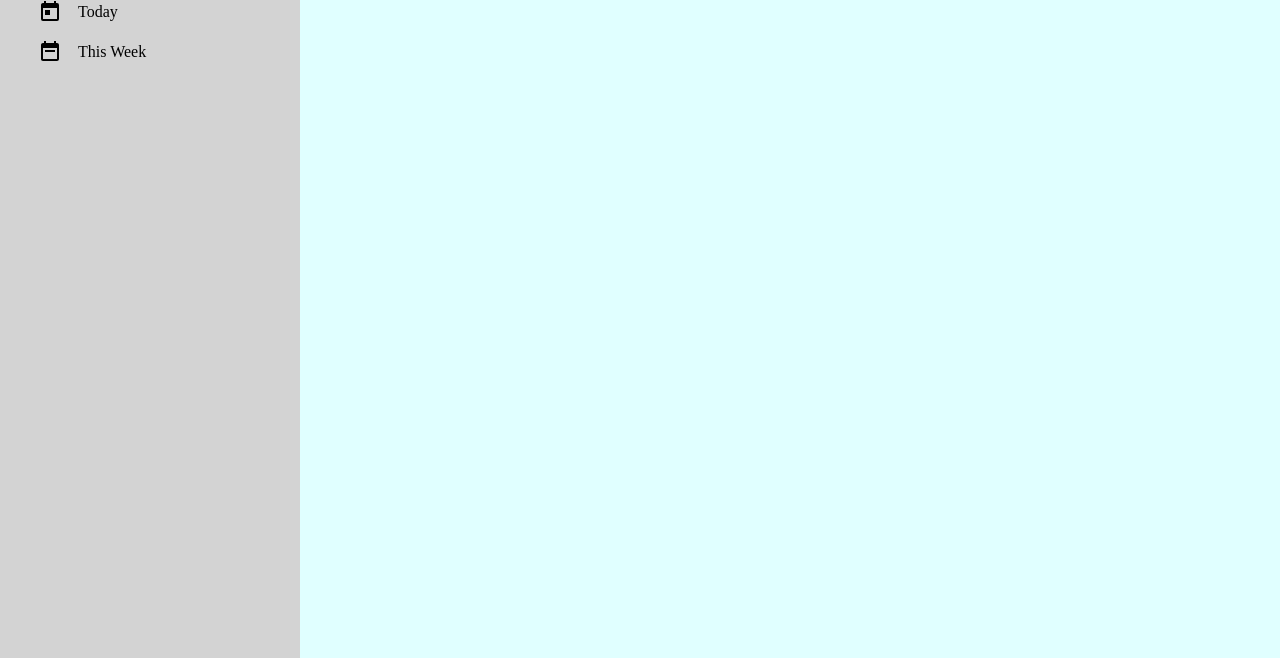
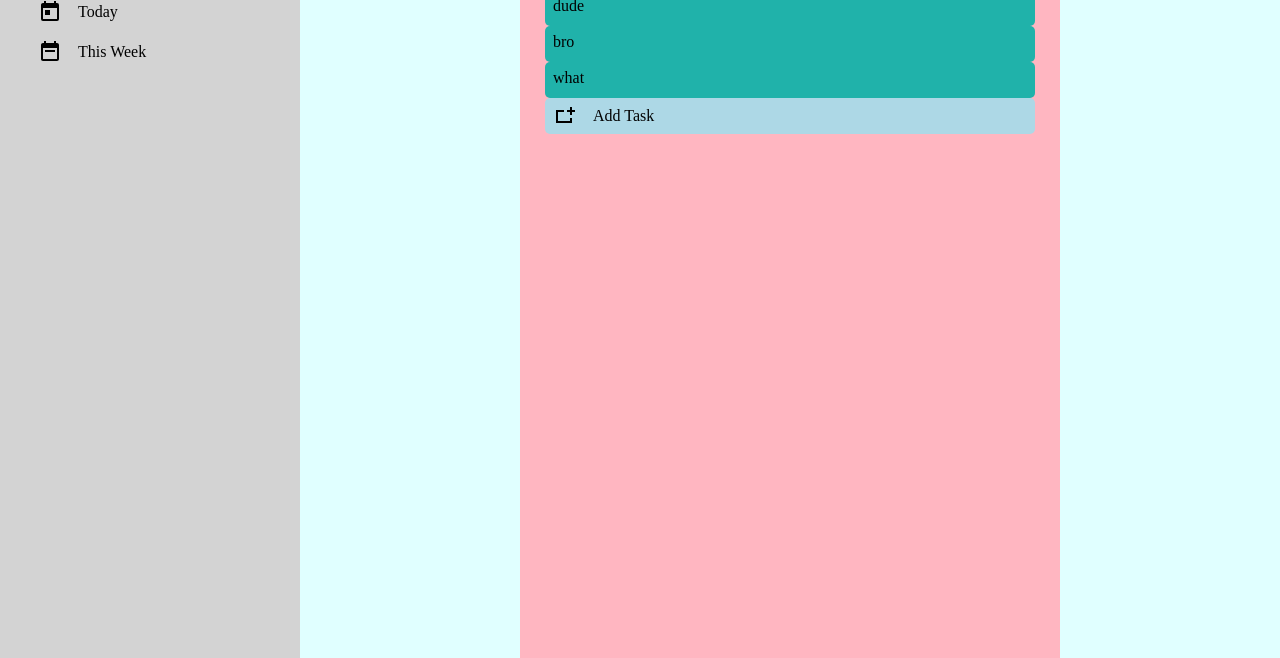
Before and after one commit to gcerv93/todo-list, a website built with webpack: page src/index.html in a window 1280 px wide. Shown: the part 120-778 px from the top of the page. Built offline with nearby package versions, Linux system fonts and the light colour scheme.

Commit message:
add layout for default page content

```diff
--- /dev/null
+++ b/src/homePage.js
@@ -0,0 +1,49 @@
+import Plus from './images/plus-sign-rectangle.svg';
+
+const taskButtonTemplate = () => {
+  const plusSign = new Image();
+  plusSign.src = Plus;
+
+  const addTaskButton = document.createElement('div');
+  addTaskButton.classList.add('default-task-button');
+  addTaskButton.appendChild(plusSign);
+
+  const text = document.createElement('p');
+  text.textContent = 'Add Task';
+  addTaskButton.appendChild(text);
+
+  return addTaskButton;
+};
+
+const taskTemplate = (name) => {
+  const templateDiv = document.createElement('div');
+  templateDiv.classList.add('task-template');
+  templateDiv.textContent = name;
+
+  return templateDiv;
+};
+
+const mainPage = () => {
+  const content = document.querySelector('.content');
+  const taskContent = document.createElement('div');
+  taskContent.classList.add('task-content');
+
+  const heading = document.createElement('div');
+  heading.textContent = 'All Tasks';
+  heading.classList.add('task-heading');
+  taskContent.appendChild(heading);
+
+  const tasksDiv = document.createElement('div');
+
+  // TEMP: checking the display for tasks
+  tasksDiv.appendChild(taskTemplate('dude'));
+  tasksDiv.appendChild(taskTemplate('bro'));
+  tasksDiv.appendChild(taskTemplate('what'));
+
+  taskContent.appendChild(tasksDiv);
+  taskContent.appendChild(taskButtonTemplate());
+
+  content.appendChild(taskContent);
+};
+
+export default mainPage;
--- a/src/index.js
+++ b/src/index.js
@@ -1,3 +1,4 @@
+import mainPage from './homePage';
 import './styles.css';
 
 const todoFactory = (title, description, dueDate, priority, finished) => {
@@ -19,3 +20,5 @@ const projectFactory = (name) => {
 
   return { todos, addToDo };
 };
+
+mainPage();
--- a/src/styles.css
+++ b/src/styles.css
@@ -100,6 +100,8 @@ header p {
   flex: 1;
   /* temp for layout */
   background-color: lightcyan;
+  display: flex;
+  justify-content: center;
 }
 
 footer {
@@ -108,3 +110,39 @@ footer {
   /* temp */
   background-color: lightblue;
 }
+
+.task-content {
+  width: 50%;
+  height: 100%;
+  padding: 10px 25px;
+  display: flex;
+  flex-direction: column;
+  /* temp */
+  background-color: lightpink;
+}
+
+.task-heading {
+  font-size: 2rem;
+  font-weight: bold;
+  padding: 0.5rem;
+}
+
+.default-task-button {
+  height: 20px;
+  padding: 0.5rem;
+  background-color: lightblue;
+  border-radius: 5px;
+  display: flex;
+  align-items: center;
+}
+
+.default-task-button img {
+  padding-right: 1rem;
+}
+
+.task-template {
+  height: 20px;
+  padding: 0.5rem;
+  background-color: lightseagreen;
+  border-radius: 5px;
+}
```
Also changed, not shown: dist/5b8a18b96169e6ebff0e.svg (added), dist/main.js, dist/styles.css, src/images/plus-sign-rectangle.svg (added).
